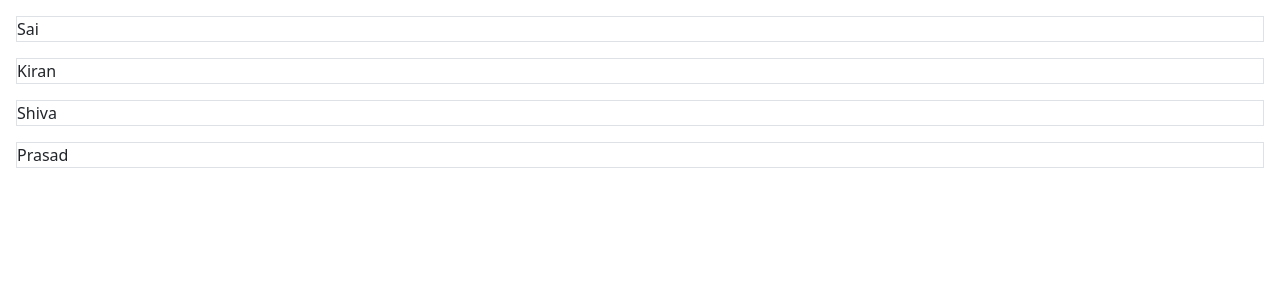
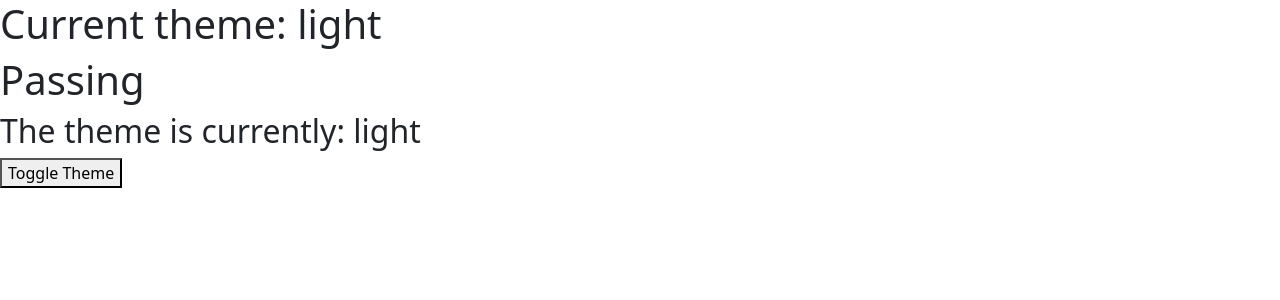
Before and after one commit to Sai2909/reactjs_machine_coding_2025, a React (Create React App) app: page / in a window 1280 px wide. Shown: the top 300 px of the page. Built offline with nearby package versions, Linux system fonts and the light colour scheme.

Commit message:
usecontext

```diff
--- a/src/App.js
+++ b/src/App.js
@@ -1,10 +1,10 @@
-import DragPerson from "./draggable/DragPerson";
+import ThemeContext from "./hooks/usecontext/theme/ThemeContext";
 
 
 function App() {
   return (
     <div className="App">
-      <DragPerson />
+      <ThemeContext />
     </div>
   );
 }
--- /dev/null
+++ b/src/hooks/usecontext/theme/PassContext.js
@@ -0,0 +1,20 @@
+import React, { useContext } from 'react'
+import { ThemeCon } from './ThemeContext'
+
+const PassContext = () => {
+    const { theme, setTheme } = useContext(ThemeCon)
+    const toggleTheme = () => {
+        setTheme(prevThem => (prevThem === "light" ? "dark" : "light"))
+    }
+    return (
+        <div>
+            <h1>Passing</h1>
+            <h2>{`The theme is currently: ${theme}`}</h2>
+            <button onClick={toggleTheme}>
+                Toggle Theme
+            </button>
+        </div>
+    )
+}
+
+export default PassContext
--- /dev/null
+++ b/src/hooks/usecontext/theme/Theme1.js
@@ -0,0 +1,12 @@
+import React from 'react'
+import PassContext from './PassContext'
+
+const Theme1 = () => {
+    return (
+        <div>
+            <PassContext />
+        </div>
+    )
+}
+
+export default Theme1
--- /dev/null
+++ b/src/hooks/usecontext/theme/ThemeContext.js
@@ -0,0 +1,19 @@
+import React, { createContext, useState } from 'react'
+import Theme1 from './Theme1';
+
+export const ThemeCon = createContext();
+const ThemeContext = () => {
+
+    const [theme, setTheme] = useState('light');
+
+    return (
+        <ThemeCon.Provider value={{ theme, setTheme }}>
+            <div className={theme}>
+                <h1>{`Current theme: ${theme}`}</h1>
+                <Theme1 />
+            </div>
+        </ThemeCon.Provider>
+    )
+}
+
+export default ThemeContext
```
Also changed, not shown: src/hooks/usecontext/Component1.js (added, +12 -0 lines), src/hooks/usecontext/Component2.js (added, +12 -0 lines), src/hooks/usecontext/Component3.js (added, +12 -0 lines), src/hooks/usecontext/Component4.js (added, +15 -0 lines), src/hooks/usecontext/UseContextComponent.js (added, +17 -0 lines).
